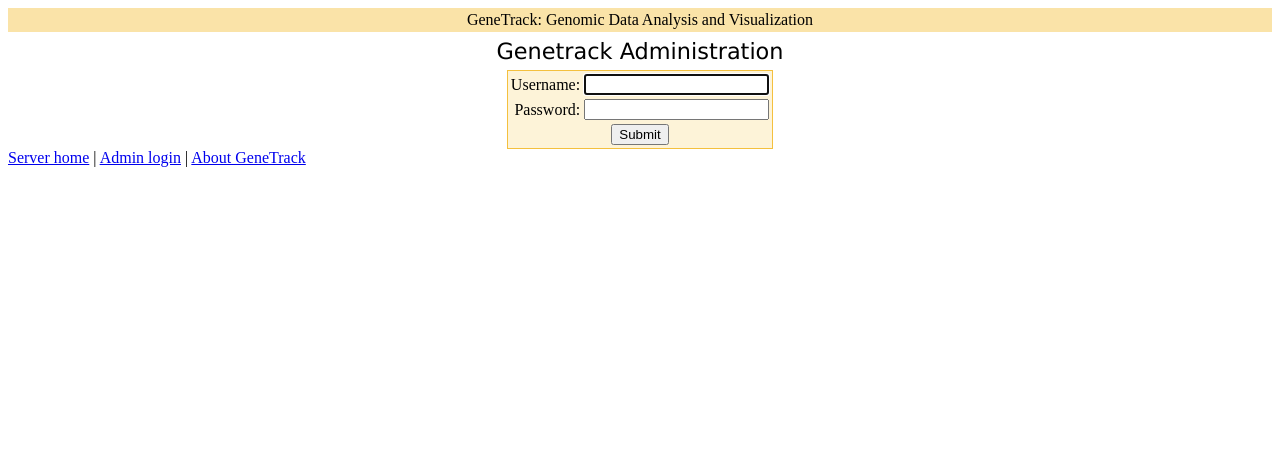
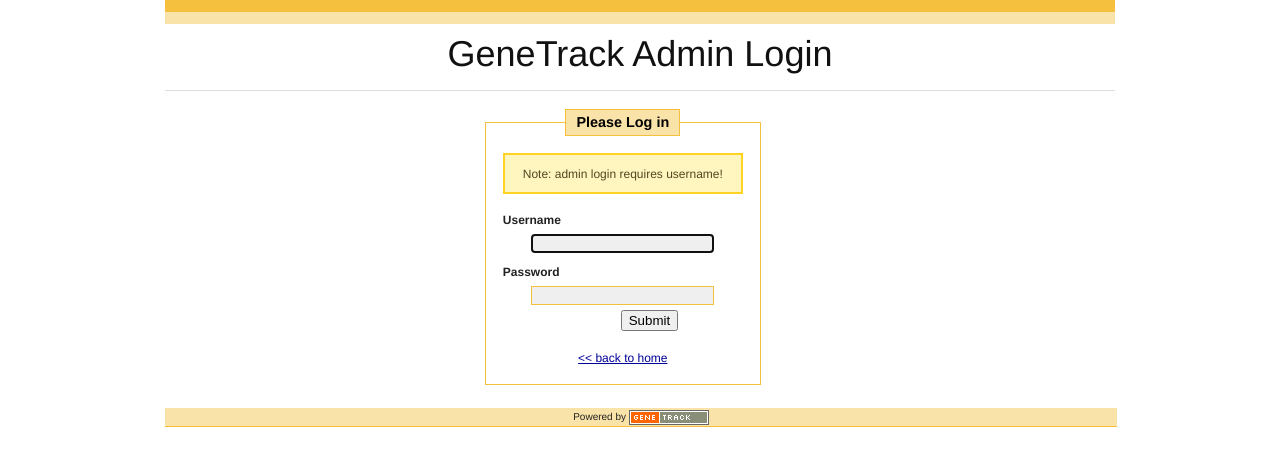
Before and after one commit to seandavi/genetrack-central, a Django app: template server/data/templates/admin/login.html in a window 1280 px wide. Shown: the top 466 px of the page. Run offline with Django 3.2, Linux system fonts and the light colour scheme; the template is opened without the code that fills it, so the values that code supplies are empty; parts of the project's set-up code (start-up, migrations or seed data) failed here and were passed over.

Commit message:
migrated index page and admin login to blueprint

```diff
--- a/server/data/static/genetrack.css
+++ b/server/data/static/genetrack.css
@@ -1,116 +1,29 @@
-
-
 img {
 	vertical-align: middle;
 }
 
-.infotable{
-	border: 1px solid #F4C03E;
-	background-color: #FDF3D8;
+.right {
+    text-align: right;
 }
 
-.datatable{
-	border: 1px solid #F4C03E;
-	background-color: #FDF3D8;
+.divcenter {
+  margin-left: auto;
+  margin-right: auto;
 }
 
-.smaller{
-	font-size: smaller;
-}
-
-.larger {
-	font-size: larger;
-}
-
-.red {
-	color: red;
-}
-.error{
-	background: #F985A6;
-	border: 1px solid #F86D94;
-	margin: 5px;
-}
-
-.project-name{
-	font: 1.2em Verdana, Arial, Helvetica, sans-serif;
-	padding-bottom:12px;
-	padding-top:12px;
-}
-
-.rowpad {
-	padding-left: 50px;
-	padding-bottom:1px;
-}
-
-.toppad {
-	padding-top: 10px;
-}
-
-.small {
-	font-size: small;
-}
-
-.brown {
-	color: #7A1F06
-}
-
-.data-name{
-	font: 1.2em Verdana, Arial, Helvetica, sans-serif;
-	padding:3px;
-}
-
-.data-info {
-	color: #912508;
-}
-
-.summary-image {
-	text-align: center;
-	padding:10px;
-
-}
-
-.child{
-	padding-bottom:3px;
-	padding-left: 80px;
-	display:inline-block;
-	background: transparent url(/static/icons/line.png) no-repeat center left;
-}
-
-.project-info{
-	padding:3px;
-	color: #912508;
-}
-
-.project-actions{
-	padding-left:0px;
-}
-
-#summary {
-	padding:10px;
-
-}
-.evenrow{
-	background-color: #FDF3D8;
-}
-
-.oddrow{
-	background-color: #FAE3A8;
-}
-
-#pagetitle {
-	font: 1.4em Verdana, Arial, Helvetica, sans-serif;
-	padding:6px;
+.textcenter {
   text-align: center;
 }
 
-#pageheader {
-	font: Verdana, Arial, Helvetica, sans-serif;
-	padding:3px;
-	text-align: center;
+
+#baseheader {
+	border-top: 1em solid #F4C03E;
     background-color: #FAE3A8;
+    margin-bottom: 1em;
+    height: 1em;
 }
 
-#mainfooter {
+#basefooter {
     font-size: smaller;
     border-bottom: 1px solid #F4C03E;
     background-color: #FAE3A8;
@@ -119,78 +32,33 @@ img {
     text-align: center;
 }
 
-#mainheader {
-	border-top: 10px solid #F4C03E;
-	margin-bottom: 5px;
+fieldset{
+    border: 1px solid #F4C03E;
+    width: 20em;
+    text-align: center;
 }
 
-.info {
-	background: #FAB29E;
-	border: 1px solid #F4663E;
-	margin-bottom: 3px;
+label {
+    width: 4em;
+    float: left;
+    text-align: right;
+    display: block;
+    margin-top: 5px;
 }
 
-.messages {
-	background: #FAB29E;
-	border: 1px solid #F4663E;
-	margin-bottom: 5px;
-	padding-top: 5px;
-	padding-bottom: 5px;
-	width: 90%;
-	text-align: center;
-	margin-left: auto ;
-	margin-right: auto ;
+legend {
+    color: #000000;
+    background: #FAE3A8;
+    border: 1px solid #F4C03E;
+    padding: 2px 10px;
 }
 
-.errorlist {
-	background: #F985A6;
-	border: 1px solid #F86D94;
+.submit input {
+    margin-left: 4em;
+}
+
+.textinput {
+    background: #EFEFEF;
+    border: 1px solid #F4C03E;
     margin: 5px;
 }
-
-.new{
-	display:inline-block;
-	padding-right:20px;
-	background: transparent url(/static/icons/noindex.png) no-repeat center right;
-}
-
-.data-noindex{
-	display:inline-block;
-	padding-right:20px;
-	background: transparent url(/static/icons/noindex.png) no-repeat center right;
-}
-
-.data-running{
-	display:inline-block;
-	padding-right:20px;
-	background: transparent url(/static/icons/indexing.gif) no-repeat center right;
-}
-
-.data-waiting{
-	display:inline-block;
-	padding-right:20px;
-	background: transparent url(/static/icons/waiting.png) no-repeat center right;
-}
-
-.data-error{
-	display:inline-block;
-	padding-right:20px;
-	background: transparent url(/static/icons/joberror.png) no-repeat center right;
-}
-
-.data-indexed{
-	display:inline-block;
-	padding-right:20px;
-	background: transparent url(/static/icons/indexed.png) no-repeat center right;
-}
-
-.wide { width:15em !important; }
-
-#viewport{
-	position: relative;
-	overflow: hidden;
-}
-
-#image{
-	position: relative;
-}
--- a/server/data/static/testpage.html
+++ b/server/data/static/testpage.html
@@ -16,7 +16,7 @@
 
 	<div class="container">
 
-		<div id="mainheader" class="span-24 last">
+		<div id="baseheader" class="span-24 last">
 
 		</div>
 
@@ -103,8 +103,8 @@
           </div>
         </div>
 
-		<div id="mainfooter" class="span-24 last">
-			 2009 &copy; <a href="http://genetrack.bx.psu.edu">GeneTrack developers</a>
+		<div id="basefooter" class="span-24 last">
+			 Powered by <a href="http://genetrack.bx.psu.edu"><img src="gt-antipixel.png"></a>
 		</div>
 
 
--- a/server/data/templates/admin/login.html
+++ b/server/data/templates/admin/login.html
@@ -3,15 +3,45 @@
 
 {% block title %}GeneTrack Admin{% endblock %}
 
-{% block pageheader %}GeneTrack: Genomic Data Analysis and Visualization{% endblock %}
+{% block header %}<h1 align="center">GeneTrack Admin Login</h1>{% endblock %}
 
-{% block pagetitle %}Genetrack Administration{% endblock %}
+{% block mainbody %}
 
-
-{% block body %}
+{% if error_message %}
+    <div class="span-24 last">
+      <div class="span-2">&nbsp;</div>
+      <div class="span-20 error textcenter">{{ error_message }}</div>
+      <div class="span-2 last">&nbsp;</div>
+    </div>
+{% endif %}
 
 <form action="{{ app_path }}" method="post" id="login-form">
 
+<!-- left sidebar -->
+<div class="span-8">&nbsp;</div>
+
+<div class="span-8 center">
+    <fieldset id="login">
+      <legend>Please Log in</legend>
+      <div class="textcenter notice">Note: admin login requires username!</a></div>
+      <p><label for="name">Username</label> <input class="textinput" type="text" name="username" id="id_username"" /></p>
+      <p><label for="e-mail">Password</label> <input class="textinput" type="password" name="password" id="id_password" /></p>
+      <p class="submit"><input type="submit" value="Submit" /></p>
+      <div class="textcenter"><a href="/">&lt;&lt; back to home</a></div>
+    </fieldset>
+</div>
+
+<!-- right sidebar -->
+<div class="span-8 last" >&nbsp;</div>
+
+<input type="hidden" name="this_is_the_login_form" value="1" />
+
+<script type="text/javascript">
+  document.getElementById('id_username').focus()
+</script>
+
+</form>
+<!--
 <table class="datatable" align="center">
 
     {% if error_message %}
@@ -41,4 +71,6 @@
 document.getElementById('id_username').focus()
 </script>
 </div>
+-->
+
 {% endblock %}
--- a/server/data/templates/base.html
+++ b/server/data/templates/base.html
@@ -1,44 +1,53 @@
-<!DOCTYPE html PUBLIC "-//W3C//DTD XHTML 1.0 Transitional//EN" "http://www.w3.org/TR/xhtml1/DTD/xhtml1-transitional.dtd">
-<html xmlns="http://www.w3.org/1999/xhtml">
+<html>
 <head>
-<meta http-equiv="Content-Type" content="text/html; charset=iso-8859-1" />
-<title>{% block title %}Title{% endblock %}</title>
-<link rel="stylesheet" href="/static/genetrack.css" type="text/css" media="screen">
-<link rel="shortcut icon" href="/static/favicon.ico" type="image/x-icon">
-{% block javascript %}
+  <meta http-equiv="Content-type" content="text/html; charset=utf-8" />
+  <title>{% block title %}Title{% endblock %}</title>
+
+  {% block frameworkcss %}
+    <!-- Framework CSS -->
+    <link rel="stylesheet" href="/static/blueprint/screen.css" type="text/css" media="screen, projection" />
+    <link rel="stylesheet" href="/static/blueprint/print.css" type="text/css" media="print" />
+    <!--[if IE]><link rel="stylesheet" href="/static/blueprint/ie.css" type="text/css" media="screen, projection"/><![endif]-->
+
+	  <!-- Import fancy-type plugin. -->
+	  <link rel="stylesheet" href="/static/blueprint/plugins/fancy-type/screen.css" type="text/css" media="screen, projection" />
+  {% endblock %}
+
+  {% block customkcss %}
+    <!-- Custom css -->
+    <link rel="stylesheet" href="/static/genetrack.css" type="text/css" media="screen, projection" />
+  {% endblock %}
+
+  {% block frameworkjs %}
+    <!-- Framework javascript -->
     <script type="text/javascript" src="/static/js/jquery.js"></script>
     <script type="text/javascript" src="/static/js/jquery.cookie.js"></script>
-    <script type="text/javascript" src="/static/base.js"></script>
-{% endblock %}
+  {% endblock %}
+
+  {% block customjs %}
+     <!-- Custom javascript -->
+  {% endblock %}
+
 </head>
+<body>
+  <div class="container">
 
-<body>
+    <div id="baseheader" class="span-24 last">&nbsp;</div>
 
-    <div id="pageheader">{% block pageheader %}PageHeader{% endblock %}</div>
+    <div id="header" class="span-24 last">
+      {% block header %}<h1>Header</h1>{% endblock %}
+    </div>
 
-    <div id="pagetitle">{% block pagetitle %}PageTitle{% endblock %}</div>
+    <hr />
 
-    {% block messages %}
-        {% if messages %}
-            <div class="messages" align="center">
-                {% for message in messages %}
-                    <div class="messageline" >&bull;&nbsp;{{ message|safe }} </div>
-                {% endfor %}
-            </div>
-        {% endif %}
+    {% block mainbody %}
+      <div id="header" class="span-24 last">
+        Main body
+      </div>
     {% endblock %}
 
-    <div id="pagebody">{% block body %}Body{% endblock %}</div>
-
-
-    <!-- footer -->
-    <div id="pagefooter">
-        {% block pagefooter %}
-            <a href="/">Server home<a/> |
-            <a href="/admin">Admin login<a/> |
-            <a href="/about/">About GeneTrack<a/>
-        {% endblock %}
+    <div id="basefooter" class="span-24 last">
+      Powered by <a href="http://genetrack.bx.psu.edu"><img src="/static/gt-antipixel.png"></a>
     </div>
 
-</body>
 </html>
--- a/server/settings.py
+++ b/server/settings.py
@@ -69,7 +69,6 @@ ADMIN_MEDIA_PREFIX = '/media/'
 # This key below will raise an error
 SECRET_KEY = '1'
 
-
 # this settings allows superusers to log in as other users
 # with the SECRET_KEY as password (used for debugging problems)
 SUPERUSER_PASSWORD_OVERRIDE = True
```
Also changed, not shown: server/data/templates/index.html (+73 -33 lines), server/data/static/gt-antipixel.png (renamed from server/data/static/gene-track.png), 1 other file. Lines whose indentation alone changed are shown as unchanged.
